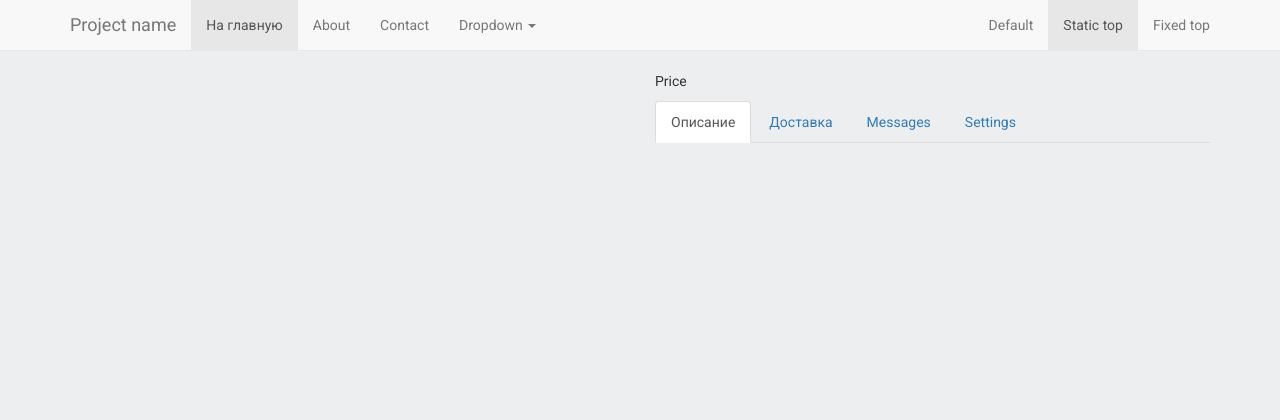
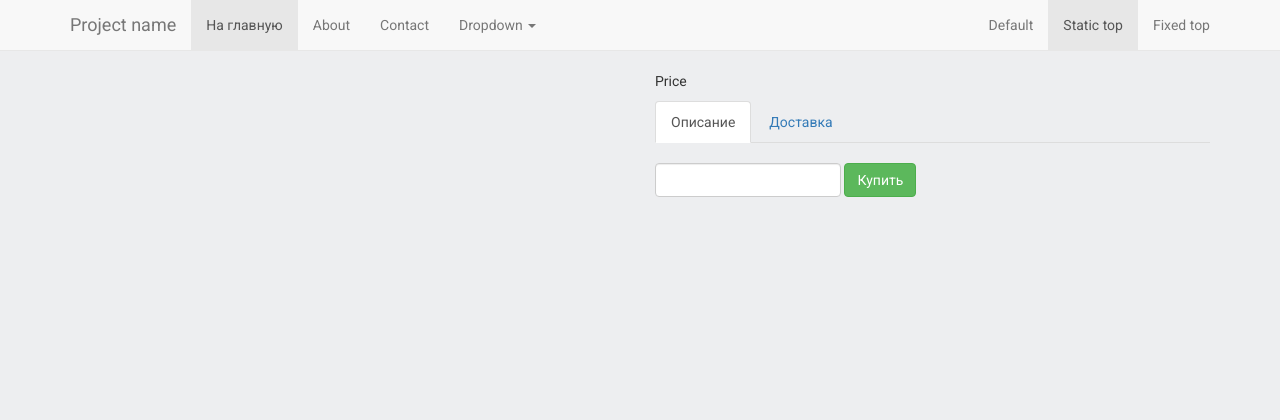
Before and after one commit to snejynka/shop, a Django app: template templates/products/product.html in a window 1280 px wide. Shown: the top 420 px of the page. Run offline with Django 3.2, Linux system fonts and the light colour scheme; the template is opened without the code that fills it, so the values that code supplies are empty; some libraries are stand-ins or nearby versions.

Commit message:
'Jquery-part1'

```diff
--- a/static/static_dev/css/style.css
+++ b/static/static_dev/css/style.css
@@ -71,3 +71,7 @@ html, body{
     padding: 5px;
     margin-bottom: 5px;
 }
+
+.form-inline{
+    display: inline-block;
+}
--- /dev/null
+++ b/static/static_dev/js/scripts.js
@@ -0,0 +1,12 @@
+$(document).ready(function(){
+    var form = $('#form_buying_product');
+    console.log(form);
+    form.on('submit', function(e){
+        e.preventDefault();
+        console.log('123');
+        var nmb = $('#number').val();
+        console.log(nmb);
+
+    })
+
+});
--- a/templates/base.html
+++ b/templates/base.html
@@ -37,6 +37,8 @@
     <!-- Latest compiled and minified JavaScript -->
     <script src="https://maxcdn.bootstrapcdn.com/bootstrap/3.3.6/js/bootstrap.min.js" integrity="sha384-0mSbJDEHialfmuBBQP6A4Qrprq5OVfW37PRR3j5ELqxss1yVqOtnepnHVP9aJ7xS" crossorigin="anonymous"></script>
 
+    <script src="{% static 'static_dev/js/scripts.js' %}"></script>
+
 
 </body>
 </html>
--- a/templates/products/product.html
+++ b/templates/products/product.html
@@ -22,8 +22,6 @@
                 </p>
             </div>
             <div>
-                    <div>
-
               <!-- Nav tabs -->
               <ul class="nav nav-tabs" role="tablist">
                 <li role="presentation" class="active">
@@ -36,8 +34,6 @@
                         Доставка
                     </a>
                 </li>
-    <li role="presentation"><a href="#messages" aria-controls="messages" role="tab" data-toggle="tab">Messages</a></li>
-    <li role="presentation"><a href="#settings" aria-controls="settings" role="tab" data-toggle="tab">Settings</a></li>
               </ul>
 
               <!-- Tab panes -->
@@ -48,15 +44,18 @@
                 <div role="tabpanel" class="tab-pane" id="delivery">
                     <h3>Как осуществляется доставка</h3>
                 </div>
-    <div role="tabpanel" class="tab-pane" id="messages">...</div>
-    <div role="tabpanel" class="tab-pane" id="settings">...</div>
               </div>
-
             </div>
-
+            <div>
+                <form id="form_buying_product" class="form-inline" style="display: inline;">
+                    <input type="number" class="form-control" name="number" id="number">
+                </form>
+                <button type="submit" class="btn btn-success btn-buy">
+                    Купить
+                </button>
+            </div>
 
         </div>
     </div>
 </div>
-    </div>
 {% endblock %}
```
Lines whose indentation alone changed are shown as unchanged.
